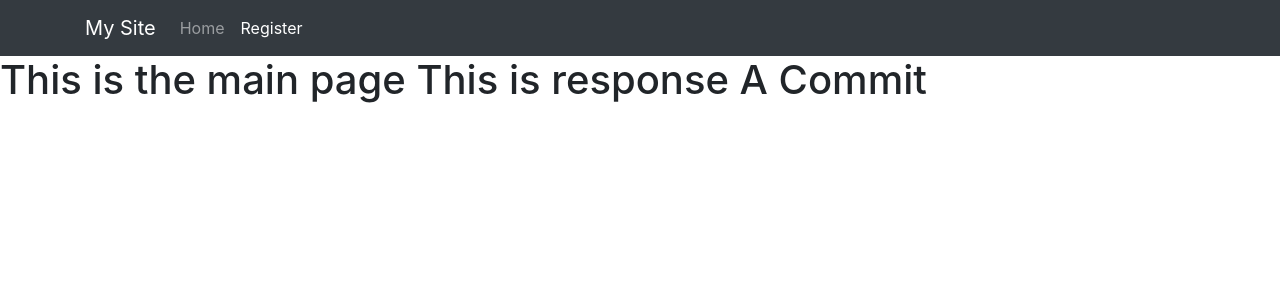
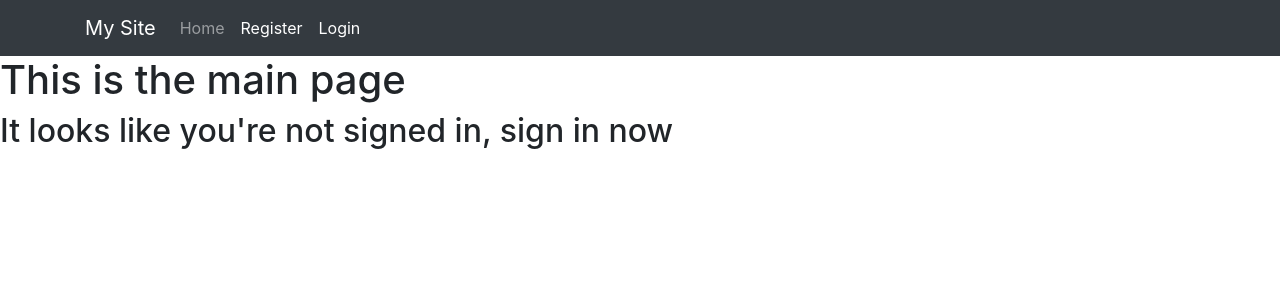
Before and after one commit to rsh-e/TheWall, a Django app: page / in a window 1280 px wide. Shown: the top 300 px of the page. Run offline with Django 5.2, Linux system fonts and the light colour scheme; some libraries are stand-ins or nearby versions.

Commit message:
Impletemented basic login page before responses

```diff
--- a/_SocialMediaProject/settings.py
+++ b/_SocialMediaProject/settings.py
@@ -123,3 +123,5 @@ STATIC_URL = 'static/'
 # https://docs.djangoproject.com/en/5.0/ref/settings/#default-auto-field
 
 DEFAULT_AUTO_FIELD = 'django.db.models.BigAutoField'
+
+LOGIN_REDIRECT_URL = 'main-home'
--- a/_SocialMediaProject/urls.py
+++ b/_SocialMediaProject/urls.py
@@ -16,10 +16,12 @@ Including another URLconf
 """
 from django.contrib import admin
 from django.urls import path, include
+from django.contrib.auth import views as auth_views
 
 
 urlpatterns = [
     path('admin/', admin.site.urls),
     path('', include('main.urls')),
     path('', include('users.urls')),
+    path('login/', auth_views.LoginView.as_view(template_name="users/login.html"), name='login'),
 ]
--- a/main/templates/main/base.html
+++ b/main/templates/main/base.html
@@ -20,6 +20,9 @@
                     <a class="nav-link" href="{% url 'register-home' %}">Register <span
                             class="sr-only">(current)</span></a>
                 </li>
+                <li class="nav-item active">
+                    <a class="nav-link" href="{% url 'login' %}">Login <span class="sr-only">(current)</span></a>
+                </li>
             </ul>
         </div>
     </nav>
--- a/main/templates/main/home.html
+++ b/main/templates/main/home.html
@@ -1,5 +1,12 @@
 {% extends 'main/base.html' %}
 
 {%block content%}
-<h1>This is the main page This is response A Commit</h1>
+<h1>This is the main page</h1>
+<div>
+    {% if user.is_authenticated %}
+    <h2>Welcome back, {{user.username}}</h2>
+    {% else %}
+    <h2>It looks like you're not signed in, sign in now</h2>
+    {%endif%}
+</div>
 {%endblock%}
```
Also changed, not shown: users/templates/users/login.html (added, +17 -0 lines), db.sqlite3.
